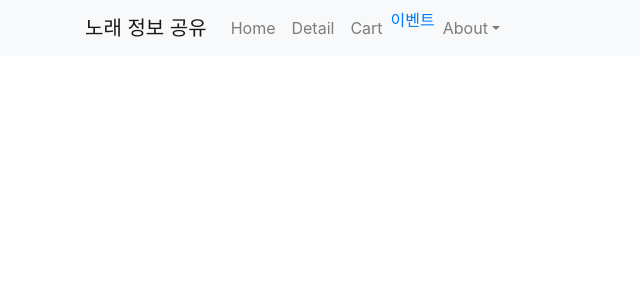
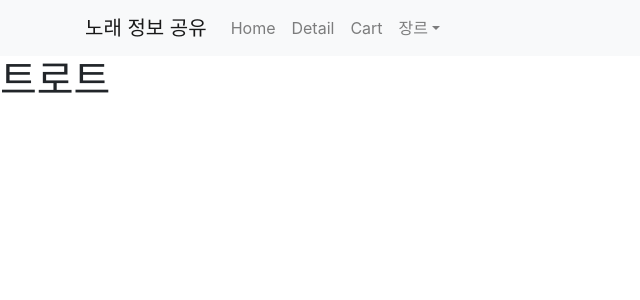
Before and after one commit to KOSA703-Team4-FinalProject/reactminiproject, a React (Create React App) app: page /trot in a window 1280 px wide. Shown: the top 300 px of the page, without its empty margins (0-640 px from the left). Built offline with nearby package versions, Linux system fonts and the light colour scheme.

Commit message:
라우터 설정

```diff
--- a/src/App.js
+++ b/src/App.js
@@ -1,7 +1,8 @@
 import { Nav, Navbar, Container, NavDropdown } from "react-bootstrap";
 import "./App.css";
-import React from "react";
-import { Link } from "react-router-dom";
+import React, { Suspense } from "react";
+import { Link, Route, Routes } from "react-router-dom";
+import Trot from "./components/Trot";
 export let Stockcontext = React.createContext(); //1.컨텍스트 만들고
 
 function App() {
@@ -17,24 +18,29 @@ function App() {
               <Nav.Link href="/">Home</Nav.Link>
               <Nav.Link href="/">Detail</Nav.Link>
               <Nav.Link href="/">Cart</Nav.Link>
-              <Link to="/">이벤트</Link>
-              <NavDropdown title="About" id="basic-nav-dropdown">
-                <NavDropdown.Item href="/">about</NavDropdown.Item>
+              <NavDropdown title="장르" id="basic-nav-dropdown">
+                <NavDropdown.Item href="/trot">트로트</NavDropdown.Item>
                 <NavDropdown.Item href="#action/3.2">
-                  찾아오는 길
+                  댄스
                 </NavDropdown.Item>
                 <NavDropdown.Item href="#action/3.3">
-                  Something
+                  발라드
                 </NavDropdown.Item>
-                <NavDropdown.Divider />
-                <NavDropdown.Item href="#action/3.4">
-                  Separated link
+                <NavDropdown.Item href="#action/3.3">
+                  힙합
                 </NavDropdown.Item>
               </NavDropdown>
             </Nav>
           </Navbar.Collapse>
         </Container>
       </Navbar>
+
+      <Suspense fallback={<div>로딩중....</div>}>
+        <Routes>
+          <Route path="*" element={<h3>없는 페이지 입니다.</h3>} />
+          <Route path="/trot" element={<Trot />} />
+        </Routes>
+      </Suspense>
     </div>
   );
 }
--- /dev/null
+++ b/src/components/Trot.js
@@ -0,0 +1,10 @@
+
+function Trot(){
+    return (
+        <>
+            <h1>트로트</h1>
+        </>
+    )
+}
+
+export default Trot;
```
